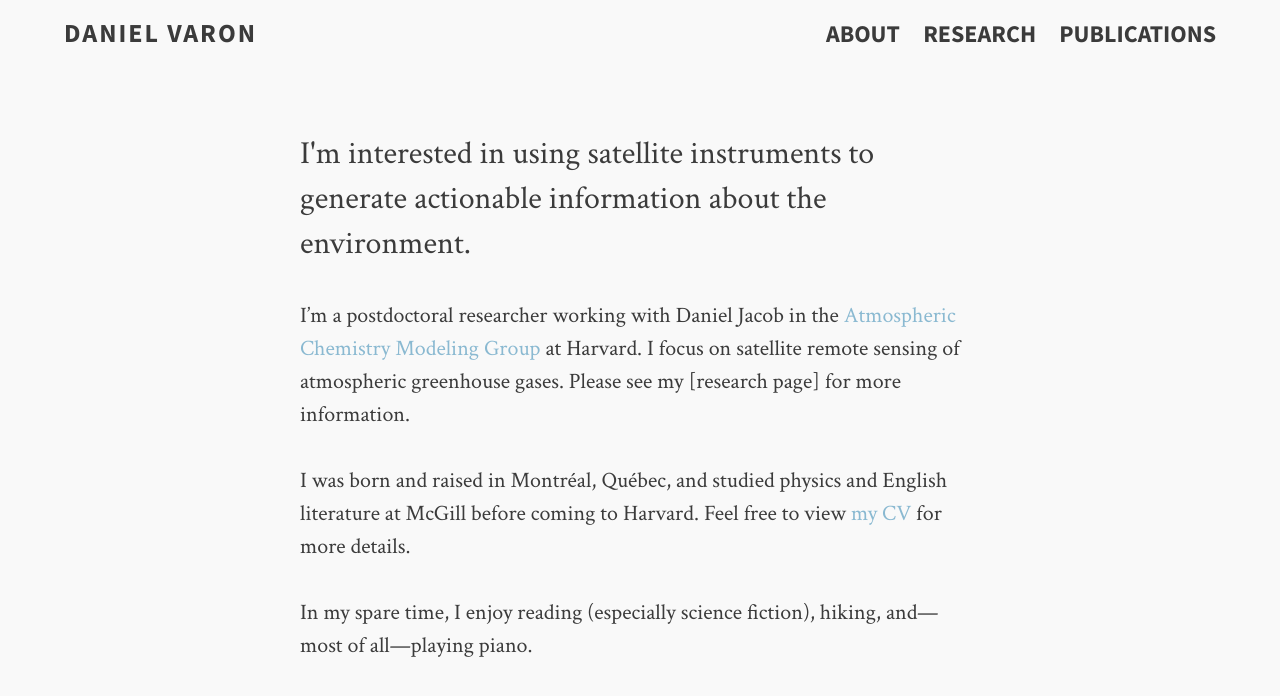
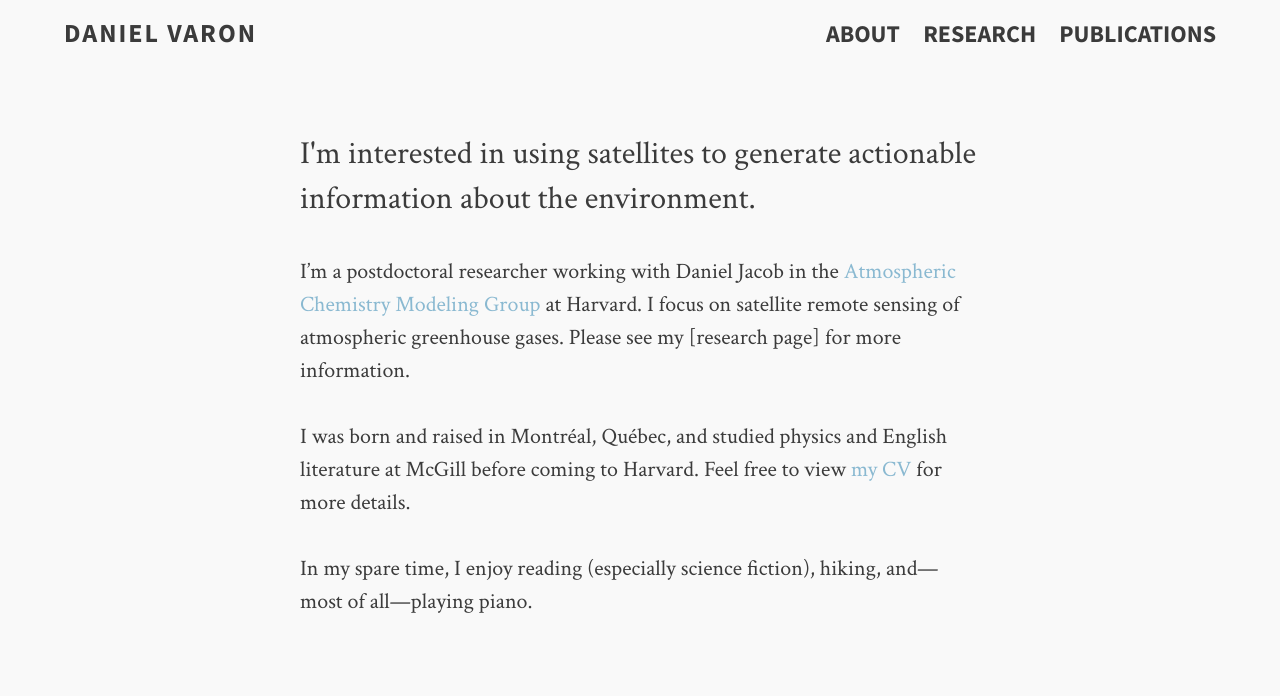
Before and after one commit to djvaron/djvaron.github.io, a Jekyll site: the page built from about.md, in a window 1280 px wide. Shown: the top 696 px of the page. Built offline with Jekyll 4.4.1, drawn with Linux system fonts in a browser that asks for light colours.

Commit message:
small edits again

```diff
--- a/about.md
+++ b/about.md
@@ -2,7 +2,7 @@
 layout: page
 permalink: /about/index.html
 title: About
-description: I'm interested in using satellite instruments to generate actionable information about the environment.
+description: I'm interested in using satellites to generate actionable information about the environment.
 tags: [daniel varon, methane, satellites, about]
 ---
 
```
